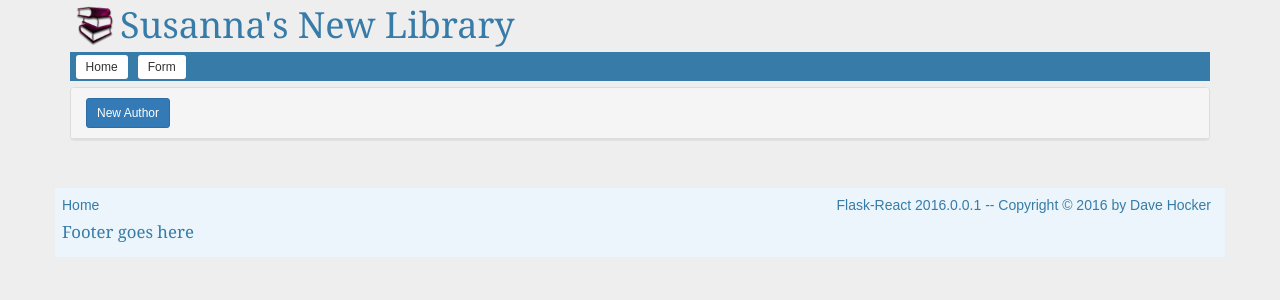
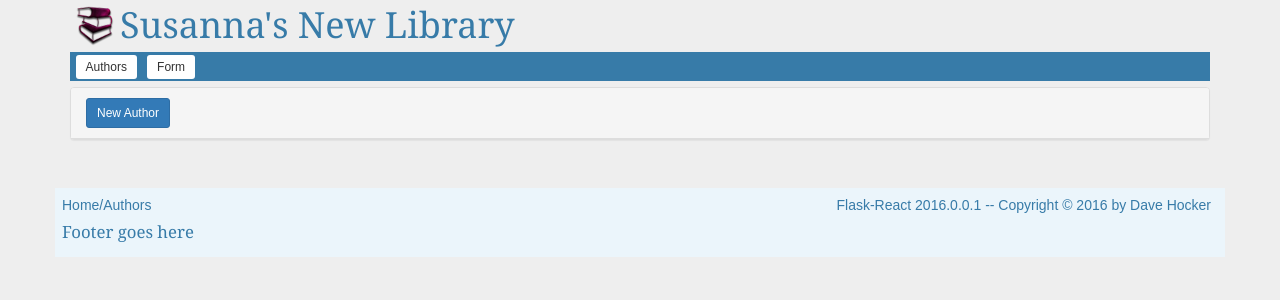
Before and after one commit to dhocker/susannas-library-frb, a Flask app: page /authors-page in a window 1280 px wide. Shown: the top 300 px of the page. Run offline with Flask 2, Linux system fonts and the light colour scheme; style sheets or scripts are compiled from the project's sources; parts of the project's set-up code (start-up, migrations or seed data) failed here and were passed over; some libraries are stand-ins or nearby versions.

Commit message:
Rename home to authors.

```diff
--- a/app/templates/authors.html
+++ b/app/templates/authors.html
@@ -1,3 +1,7 @@
+{#
+    Authors page - generally the focal point of the application
+#}
+
 {% extends "layout.html" %}
 
 {% block head %}
--- a/app/templates/layout.html
+++ b/app/templates/layout.html
@@ -41,7 +41,7 @@
         <h1> <img class="logo" src="{{ url_for('static', filename='book_pile.png') }}"
                 style="height:auto; width:auto; max-width:50px; max-height:50px;" />Susanna's New Library</h1>
         <div class="metanav">
-            <a class="btn-sm btn-default" role="button" href="{{ url_for('get_home') }}">Home</a>
+            <a class="btn-sm btn-default" role="button" href="{{ url_for('get_home') }}">Authors</a>
             <a class="btn-sm btn-default" role="button" href="{{ url_for('get_form') }}">Form</a>
         </div>
     </div>
@@ -72,7 +72,7 @@
 <footer class="container footer">
     <div class="row">
         <div class="col-md-6">
-            <a href="{{ url_for('get_home') }}">Home</a>
+            <a href="{{ url_for('get_home') }}">Home/Authors</a>
             {% block footer_links %}
             {% endblock %}
         </div>
```
